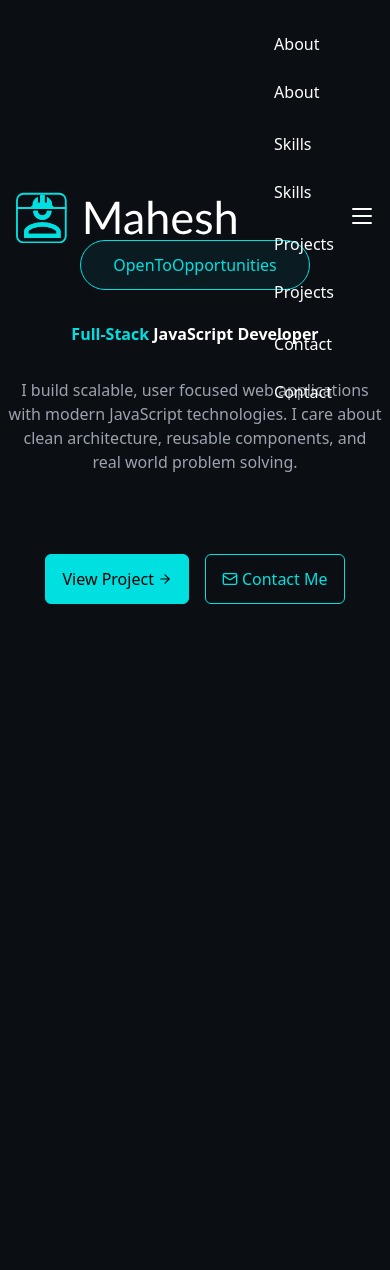
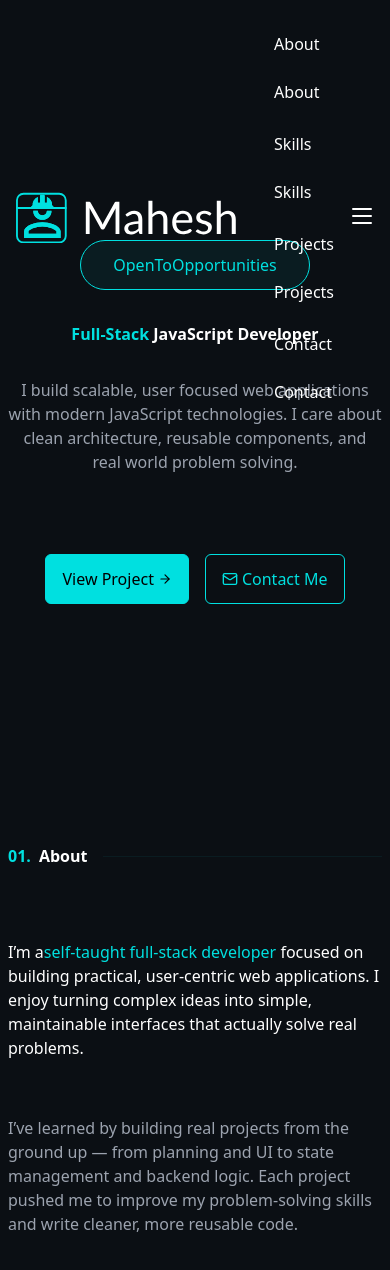
Before and after one commit to MaheshGitH/portfolio, a Next.js app: page / in a window 390 px wide. Shown: the top 1270 px of the page. Built offline with nearby package versions, Linux system fonts and the light colour scheme; what fluid-tailwind would draw is missing.

Commit message:
feat(about-section): add responsive AboutSection

```diff
--- /dev/null
+++ b/app/common-components/SectionHeader.tsx
@@ -0,0 +1,19 @@
+interface Props {
+  section: "01." | "02." | "03." | "04.";
+  title: string;
+}
+
+const SectionHeader = ({ section, title }: Props) => {
+  return (
+    <div className="flex items-center gap-4 mb-[4.5rem]">
+      <div className="~text-2xl/[2rem] font-bold flex gap-2">
+        <span className="text-primary">{section}</span>
+
+        <p>{title}</p>
+      </div>
+      <span className="h-px bg-primary-faded w-full" />
+    </div>
+  );
+};
+
+export default SectionHeader;
--- /dev/null
+++ b/app/components/about-section/AboutSection.tsx
@@ -0,0 +1,13 @@
+import SectionHeader from "@/app/common-components/SectionHeader";
+import Paragraph from "./Paragraph";
+
+const AboutSection = () => {
+  return (
+    <div>
+      <SectionHeader section="01." title="About" />
+      <Paragraph />
+    </div>
+  );
+};
+
+export default AboutSection;
--- /dev/null
+++ b/app/components/about-section/Paragraph.tsx
@@ -0,0 +1,21 @@
+const Paragraph = () => {
+  return (
+    <div className="~text-xl/2xl max-w-6xl mx-auto">
+      <p>
+        I’m a
+        <span className="text-primary">self-taught full-stack developer</span>{" "}
+        focused on building practical, user-centric web applications. I enjoy
+        turning complex ideas into simple, maintainable interfaces that actually
+        solve real problems.
+      </p>
+      <p className="text-secondary mt-14">
+        I’ve learned by building real projects from the ground up — from
+        planning and UI to state management and backend logic. Each project
+        pushed me to improve my problem-solving skills and write cleaner, more
+        reusable code.
+      </p>
+    </div>
+  );
+};
+
+export default Paragraph;
--- a/app/page.tsx
+++ b/app/page.tsx
@@ -1,9 +1,13 @@
+import AboutSection from "./components/about-section/AboutSection";
 import TopSection from "./components/top-section/TopSection";
 
 export default function Home() {
   return (
     <div className="px-2 max-w-[1520px] mx-auto">
       <TopSection />
+      <div className="flex flex-col gap-44">
+        <AboutSection />
+      </div>
     </div>
   );
 }
```
